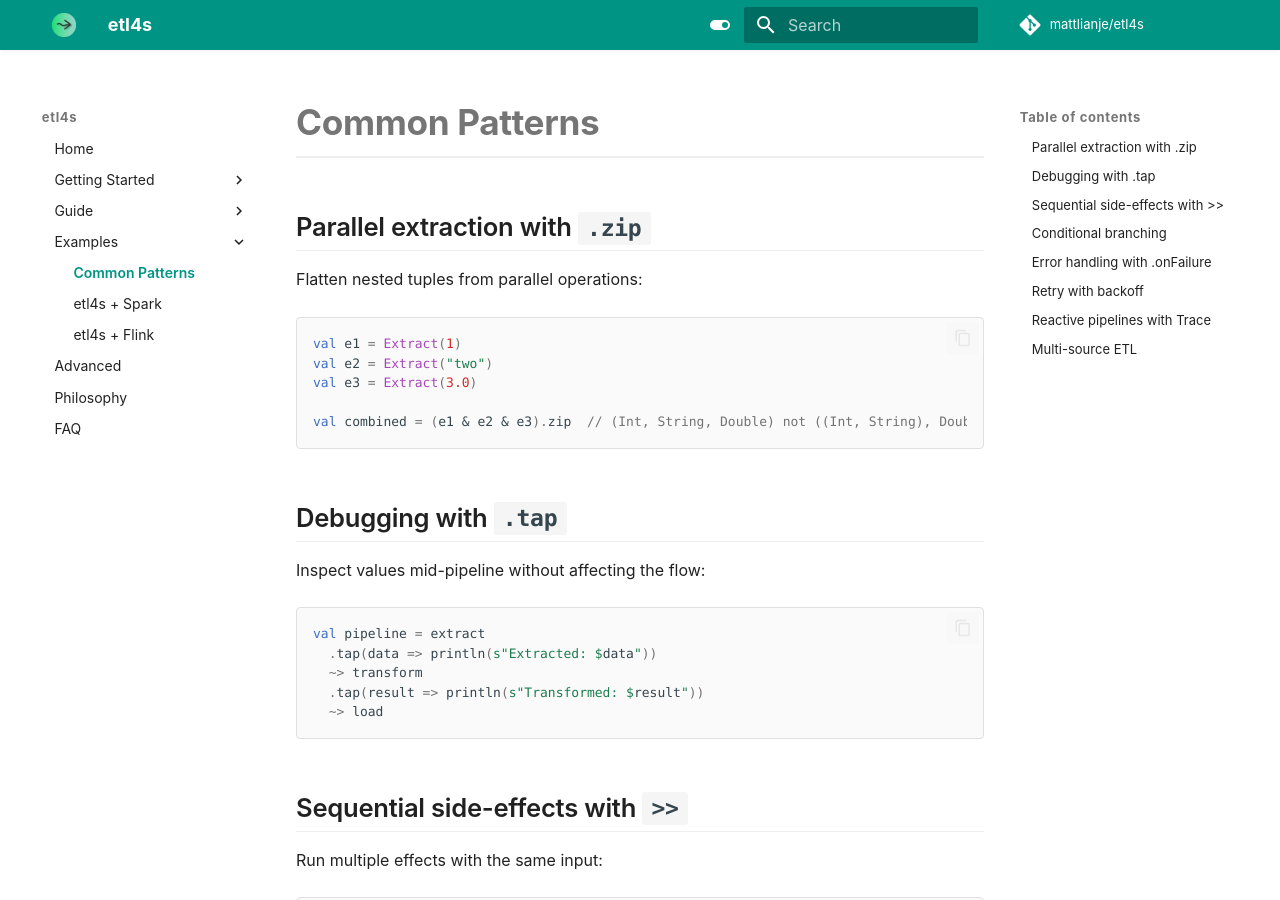
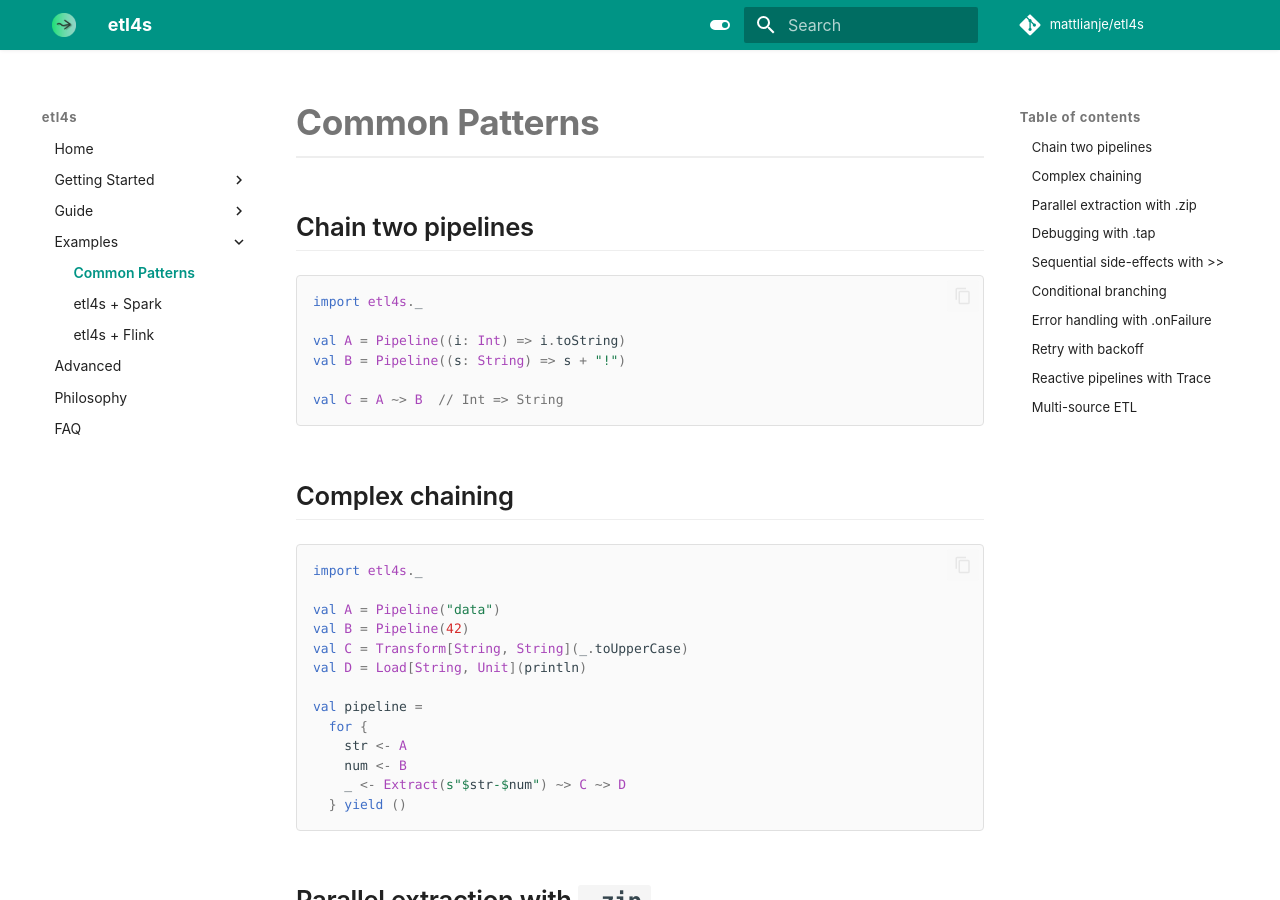
Before and after one commit to mattlianje/etl4s, an MkDocs documentation site: the page built from docs/examples.md, in a window 1280 px wide and 900 px high. Built offline with MkDocs 1.6.1 and Material for MkDocs 9.7.7, drawn with Linux system fonts in a browser that asks for light colours; comment, search, counter and statistics services are not loaded.

Commit message:
tweak examples

````diff
--- a/docs/examples.md
+++ b/docs/examples.md
@@ -1,4 +1,33 @@
 # Common Patterns
+
+## Chain two pipelines
+
+```scala
+import etl4s._
+
+val A = Pipeline((i: Int) => i.toString)
+val B = Pipeline((s: String) => s + "!")
+
+val C = A ~> B  // Int => String
+```
+
+## Complex chaining
+
+```scala
+import etl4s._
+
+val A = Pipeline("data")
+val B = Pipeline(42)
+val C = Transform[String, String](_.toUpperCase)
+val D = Load[String, Unit](println)
+
+val pipeline =
+  for {
+    str <- A
+    num <- B
+    _ <- Extract(s"$str-$num") ~> C ~> D
+  } yield ()
+```
 
 ## Parallel extraction with `.zip`
 
````
